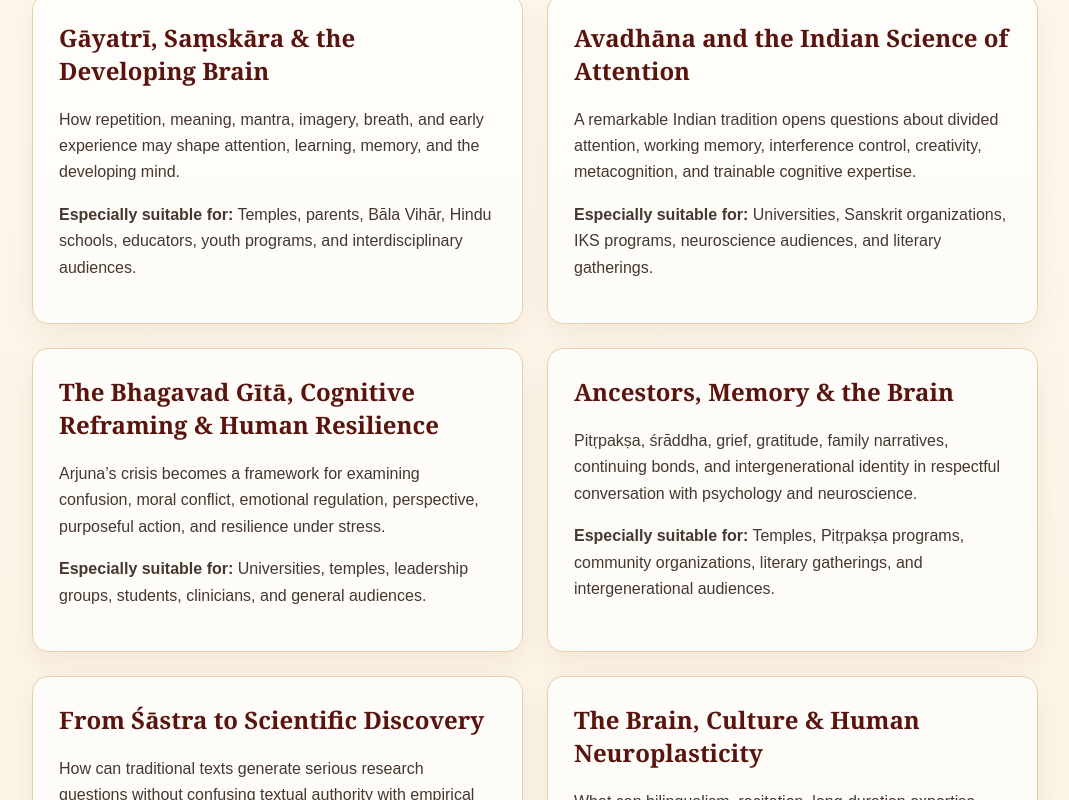
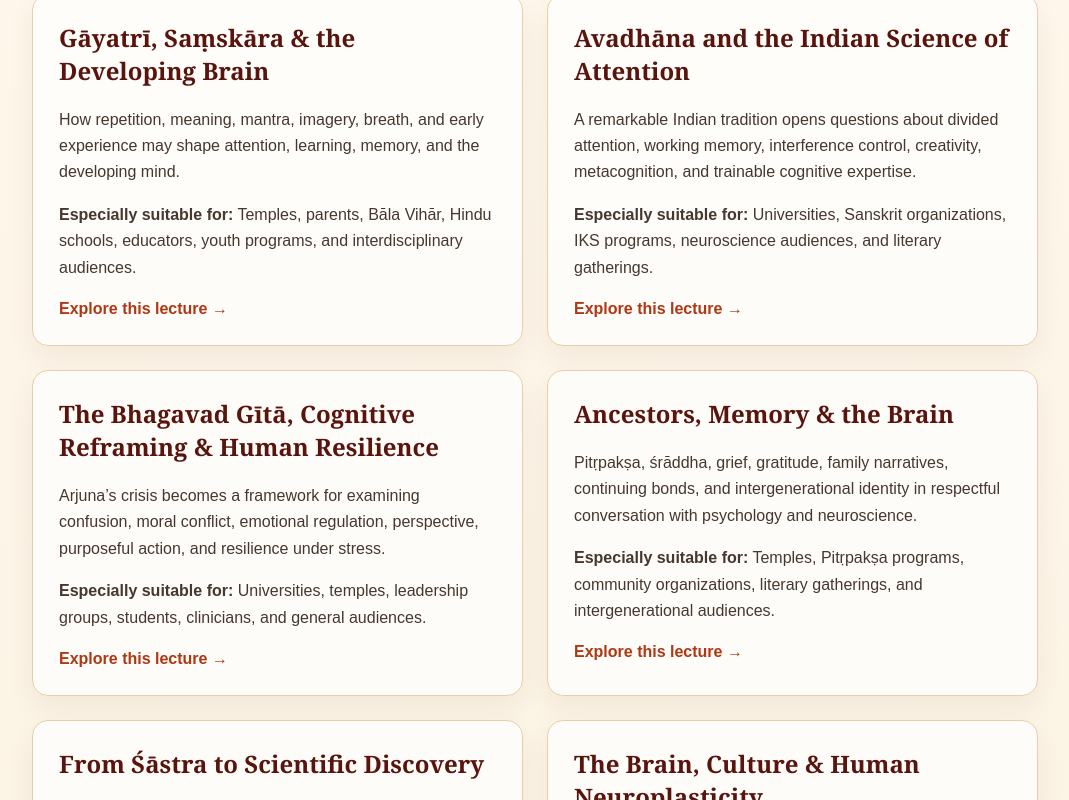
Before and after one commit to nishmishra/ivypandit-v2, a Next.js app: page /speaking in a window 1280 px wide. Shown: the part 822-1622 px from the top of the page, without its empty margins (105-1174 px from the left). Built offline with nearby package versions, Linux system fonts and the light colour scheme.

Commit message:
Link signature talks to dedicated SEO pages

```diff
--- a/app/speaking/page.tsx
+++ b/app/speaking/page.tsx
@@ -1,150 +1,26 @@
 import type { Metadata } from 'next';
 import Link from 'next/link';
+import { featuredLectures, lectureFamilies } from './catalog';
 
 export const metadata: Metadata = {
-  title: 'Lectures & Speaking | IvyPandit',
+  title: 'Lectures & Speaking',
   description: 'Invite Dr. Nishant K. Mishra for lectures in English or Hindi on neuroscience, Sanskrit, Indian Knowledge Systems, attention, memory, neuroplasticity, brain health, Gita, Mahabharata, Gayatri, and human development.',
+  alternates: {
+    canonical: '/speaking',
+    languages: {
+      en: '/speaking',
+      hi: '/hi/speaking',
+      sa: '/sa/speaking',
+      'x-default': '/speaking',
+    },
+  },
+  openGraph: {
+    title: 'Lectures & Speaking | IvyPandit',
+    description: 'Neuroscience, Sanskrit, Indian Knowledge Systems, Gita, Gayatri, Avadhana, brain health and more — lectures by Nishant K. Mishra, MD, PhD.',
+    url: 'https://www.ivypandit.com/speaking',
+    type: 'website',
+  },
 };
-
-const featuredLectures = [
-  ['Gāyatrī, Saṃskāra & the Developing Brain','How repetition, meaning, mantra, imagery, breath, and early experience may shape attention, learning, memory, and the developing mind.','Temples, parents, Bāla Vihār, Hindu schools, educators, youth programs, and interdisciplinary audiences.'],
-  ['Avadhāna and the Indian Science of Attention','A remarkable Indian tradition opens questions about divided attention, working memory, interference control, creativity, metacognition, and trainable cognitive expertise.','Universities, Sanskrit organizations, IKS programs, neuroscience audiences, and literary gatherings.'],
-  ['The Bhagavad Gītā, Cognitive Reframing & Human Resilience','Arjuna’s crisis becomes a framework for examining confusion, moral conflict, emotional regulation, perspective, purposeful action, and resilience under stress.','Universities, temples, leadership groups, students, clinicians, and general audiences.'],
-  ['Ancestors, Memory & the Brain','Pitṛpakṣa, śrāddha, grief, gratitude, family narratives, continuing bonds, and intergenerational identity in respectful conversation with psychology and neuroscience.','Temples, Pitṛpakṣa programs, community organizations, literary gatherings, and intergenerational audiences.'],
-  ['From Śāstra to Scientific Discovery','How can traditional texts generate serious research questions without confusing textual authority with empirical evidence? A practical framework for responsible IKS research.','Universities, IITs, IKS centres, Sanskrit institutions, researchers, and academic conferences.'],
-  ['The Brain, Culture & Human Neuroplasticity','What can bilingualism, recitation, long-duration expertise, contemplative practice, and cultural learning teach us about the brain’s capacity to change?','Neuroscience departments, medical schools, universities, language programs, and interdisciplinary audiences.']
-];
-
-const lectureFamilies = [
-  {
-    title: 'Neuroscience, Culture & Human Potential',
-    intro: 'Neuroplasticity, language, expertise, cognitive reserve, cultural learning, and the ways sustained experience may reshape the human brain.',
-    talks: [
-      'The Brain, Culture & Human Neuroplasticity',
-      'Long-Duration Cultural Expertise: What Can It Teach Neuroscience?',
-      'Sanskrit, Bilingualism & the Neuroplastic Brain',
-      'Vedic Recitation and the Brain',
-      'Can Traditional Learning Build Cognitive Reserve?',
-      'Language, Memory & the Multilingual Brain',
-      'Cultural Expertise as a Natural Experiment in Neuroscience',
-      'How Experience Reshapes the Human Brain'
-    ]
-  },
-  {
-    title: 'Attention, Memory & Avadhāna',
-    intro: 'Extraordinary attention and memory as a bridge between a living Indian intellectual tradition and modern cognitive science.',
-    talks: [
-      'Avadhāna and the Indian Science of Attention',
-      'Can the Human Brain Truly Multitask? Lessons from Avadhāna',
-      'Extraordinary Memory: What Avadhānis Can Teach Cognitive Science',
-      'Attention Under Cognitive Load',
-      'Training Attention: Ancient Expertise and Modern Neuroscience',
-      'Working Memory, Creativity & the Avadhāna Tradition',
-      'Can Extraordinary Cognitive Expertise Be Trained?'
-    ]
-  },
-  {
-    title: 'Gāyatrī, Sandhyā & Saṃskāra',
-    intro: 'Mantra, breath, attention, imagery, repetition, childhood learning, daily practice, and the neuroscience questions they can generate.',
-    talks: [
-      'Gāyatrī, Saṃskāra & the Developing Brain',
-      'The Neuroscience of Gāyatrī Mantra',
-      'Sandhyopāsanā: From Ritual to Mechanism',
-      'Breath, Mantra, Attention & Visualization',
-      'Can Daily Practice Shape the Brain?',
-      'Nityakarma as a Behavioral Ecosystem',
-      'Childhood Saṃskāra and Neuroplasticity',
-      'Mantra, Repetition & Memory',
-      'Why Morning and Evening Rituals May Matter',
-      'Prāṇāyāma, Attention & Autonomic Regulation',
-      'धियो यो नः प्रचोदयात् — What Does It Mean to Cultivate the Intellect?'
-    ]
-  },
-  {
-    title: 'Bhagavad Gītā, Mahābhārata & the Psychology of Action',
-    intro: 'Moral conflict, cognitive reframing, resilience, duty, leadership, decision-making, self-regulation, memory, and human action under pressure.',
-    talks: [
-      'Arjuna’s Crisis and Cognitive Reframing',
-      'The Bhagavad Gītā and Cognitive Resilience',
-      'From Confusion to Action: The Psychology of Arjuna',
-      'Dharma, Decision-Making & the Human Brain',
-      'The Neuroscience of Action Under Stress',
-      'Can the Bhagavad Gītā Teach Emotional Regulation?',
-      'Bhīṣma, Memory & Consciousness at the End of Life',
-      'The Mahābhārata as a Laboratory of Human Psychology',
-      'Leadership, Moral Conflict & Decision-Making in the Mahābhārata',
-      'Dharma as System Maintenance',
-      'What Can Neuroscience Ask of the Mahābhārata?',
-      'Karma-Yoga and Self-Regulated Action'
-    ]
-  },
-  {
-    title: 'Ancestors, Memory & Identity',
-    intro: 'Pitṛpakṣa, grief, remembrance, ritual, gratitude, family narratives, and the ways ancestral memory contributes to identity and meaning.',
-    talks: [
-      'Ancestors, Memory & the Brain',
-      'Why Do Human Beings Remember Their Ancestors?',
-      'Pitṛpakṣa Through Hindu Tradition and Neuroscience',
-      'Grief, Memory & Continuing Bonds',
-      'Family Narratives and the Construction of Identity',
-      'Can Ritual Help Organize Grief?',
-      'Intergenerational Memory: What Do We Inherit Beyond Genes?',
-      'Śrāddha, Gratitude & the Psychology of Remembrance',
-      'A Son Remembers: Medicine, Memory & the Ancestors'
-    ]
-  },
-  {
-    title: 'Indian Knowledge Systems & Scientific Method',
-    intro: 'How to move from source, interpretation, and traditional knowledge to clear hypotheses, responsible translation, evidence, and collaborative research.',
-    talks: [
-      'From Śāstra to Scientific Discovery',
-      'How Should Indian Knowledge Systems Be Studied Scientifically?',
-      'Can Ancient Texts Generate Modern Research Questions?',
-      'Tradition Is Not Evidence — But It Can Generate Hypotheses',
-      'What Counts as Evidence? Indian and Modern Approaches to Knowledge',
-      'Scientific Method Before Modern Science',
-      'How Not to Study Indian Knowledge Systems',
-      'Sanskrit Scholars and Scientists: Why We Need Both',
-      'Translation, Interpretation & False Scientific Equivalence',
-      'Building a Sanskrit Biomedical Knowledge Base',
-      'From Text to Experiment',
-      'Indian Epistemology and Contemporary Science',
-      'Anusandhāna: Inquiry in the Indian Knowledge Tradition'
-    ]
-  },
-  {
-    title: 'Dharma, Health & Human Flourishing',
-    intro: 'Daily practice, fasting, saṃskāra, behavioral regulation, preventive health, family life, and scientifically tractable questions from lived Hindu traditions.',
-    talks: [
-      'Ekādaśī, Fasting & Self-Regulation',
-      'Can Traditional Daily Practices Influence Health?',
-      'Nityakarma, Habit & Human Flourishing',
-      'Ritual, Routine & Behavioral Health',
-      'Garbhādhāna, Parental Preparation & Epigenetics',
-      'Tradition and Preventive Health',
-      'Hindu Saṃskāra and Human Development',
-      'What Does Hindu Sanātanī Saṃskṛti Mean?',
-      'Hindu Practice Through the Lens of Behavior and Neuroscience'
-    ]
-  },
-  {
-    title: 'Brain Health & Clinical Neuroscience',
-    intro: 'Stroke, epilepsy after stroke, neuroimaging, precision neurology, clinical trials, prediction, biomarkers, and the future of brain-health systems.',
-    talks: [
-      'Stroke: What We Have Learned in the Last Twenty Years',
-      'The Future of Stroke Treatment',
-      'Brain Health for India',
-      'Building a Learning Health System for Neurological Disease',
-      'Precision Neuroscience: From Imaging to Prediction',
-      'Post-Stroke Epilepsy: The Hidden Complication of Stroke',
-      'Can We Predict Who Develops Epilepsy After Stroke?',
-      'Neuroimaging and the Future of Precision Stroke Care',
-      'Artificial Intelligence, Biomarkers & Neurological Prediction',
-      'How Clinical Trials Change Medicine',
-      'Building Brain-Health Research Infrastructure in India'
-    ]
-  }
-];
 
 export default function Speaking() { return <>
   <section className="pageHero"><div className="eyebrow">Public scholarship • Neuroscience • Sanskrit • Indian Knowledge Systems</div><h1>Lectures & Speaking</h1><p>Ancient traditions. Contemporary questions. Serious conversation.</p><div className="buttons"><Link className="btn secondary" href="/hi/speaking">हिन्दी</Link><Link className="btn secondary" href="/sa/speaking">संस्कृतम्</Link></div></section>
@@ -152,7 +28,7 @@ export default function Speaking() { return <>
     <div className="callout"><b>Nishant K. Mishra, MD, PhD</b> offers public lectures, invited talks, workshops, panels, podcasts, and conversations at the meeting point of neuroscience, medicine, Sanskrit, Indian Knowledge Systems, cognition, and human experience. Lectures are available in <b>English and Hindi</b> and can be adapted for universities, temples, medical and scientific audiences, schools, conferences, and community organizations.</div>
 
     <section><p className="kicker">Signature lectures</p><h2 className="sectionTitle">Six strong entry points into a much larger body of work.</h2>
-      <div className="twoCol">{featuredLectures.map(([title,body,audience])=><article className="panel" key={title}><h2>{title}</h2><p>{body}</p><p><b>Especially suitable for:</b> {audience}</p></article>)}</div>
+      <div className="twoCol">{featuredLectures.map((lecture)=><article className="panel" key={lecture.title}><h2>{lecture.title}</h2><p>{lecture.body}</p><p><b>Especially suitable for:</b> {lecture.audience}</p><Link className="textLink" href={lecture.href}>Explore this lecture →</Link></article>)}</div>
     </section>
 
     <section style={{marginTop:'44px'}}>
```
